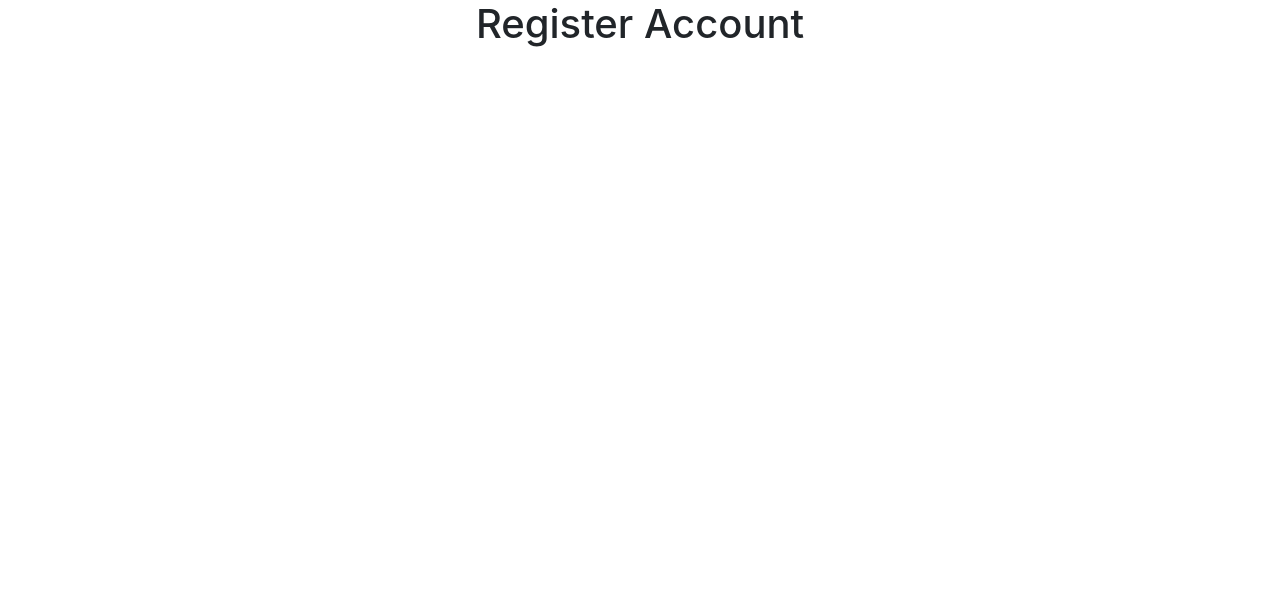
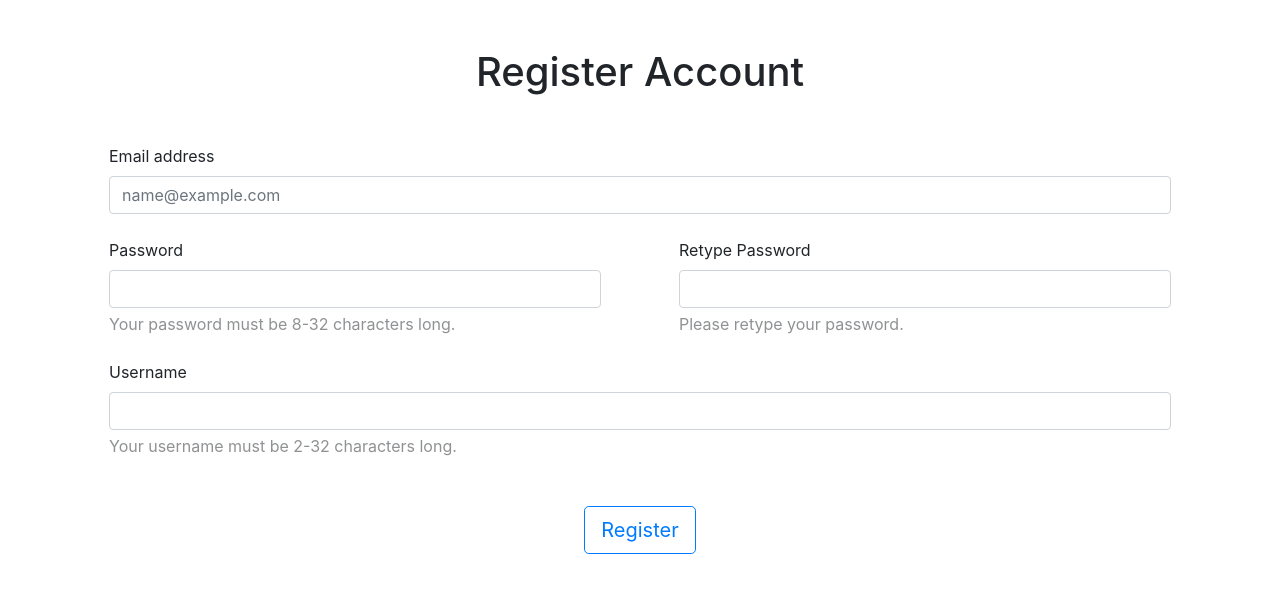
Before and after one commit to 2110336-SoftwareEngineering2/sec33_Kojira, a React (Create React App) app in the folder nontclient/: page /register in a window 1280 px wide. Shown: the top 592 px of the page. Built offline with nearby package versions, Linux system fonts and the light colour scheme.

Commit message:
Add emil password username input and button in registration page

```diff
--- a/nontclient/src/Components/Registration/Registration.css
+++ b/nontclient/src/Components/Registration/Registration.css
@@ -1,3 +1,7 @@
-.container {
+.title {
   text-align: center;
 }
+
+.form-text {
+  opacity: 0.5;
+}
--- a/nontclient/src/Components/Registration/Registration.js
+++ b/nontclient/src/Components/Registration/Registration.js
@@ -5,11 +5,37 @@ class Registration extends Component {
   state = {  }
   render() {
     return (
-      <div class="container">
-        <div class="row">
-          <div class="col">
-            <h1>Register Account</h1>
+      <div className="container">
+        <h1 className = "my-5 title">
+          Register Account
+        </h1>
+        <div className="m-4">
+          <label for="email-input" class="form-label">Email address</label>
+          <input type="email" class="form-control" id="email-input" placeholder="name@example.com" />
+        </div>
+        <div className="row">
+          <div className="col-lg mx-4">
+            <label for="password-input" class="form-label">Password</label>
+            <input type="password" id="password-input" class="form-control" aria-describedby="password-desc" />
+            <div id="password-desc" class="form-text">
+              Your password must be 8-32 characters long.
+            </div>
           </div>
+          <div className="col-lg mx-4">
+            <label for="retype-password-input" class="form-label">Retype Password</label>
+            <input type="password" id="retype-password-input" class="form-control" aria-describedby="retype-password-desc" />
+            <div id="retype-password" class="form-text">
+              Please retype your password.
+            </div>
+          </div>
+        </div>
+        <div className="m-4">
+          <label for="username-input" class="form-label">Username</label>
+          <input type="text" class="form-control" id="username-input" aria-describedby="name-desc" />
+          <div id="name-desc" class="form-text">Your username must be 2-32 characters long.</div>
+        </div>
+        <div className="m-5" style={{ textAlign: 'center' }}>
+          <button type="button" class="btn btn-outline-primary btn-lg">Register</button>
         </div>
       </div>
     );
```
